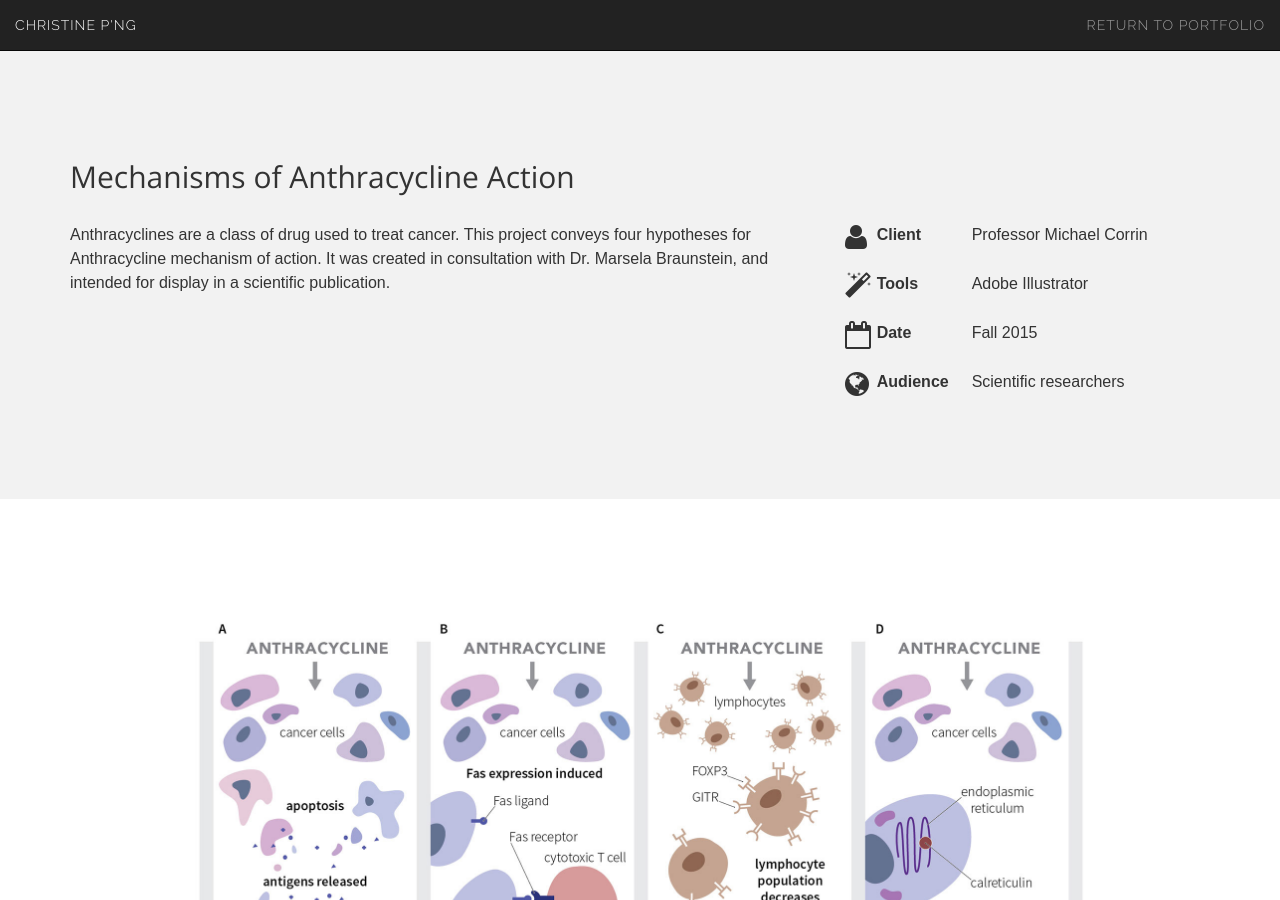
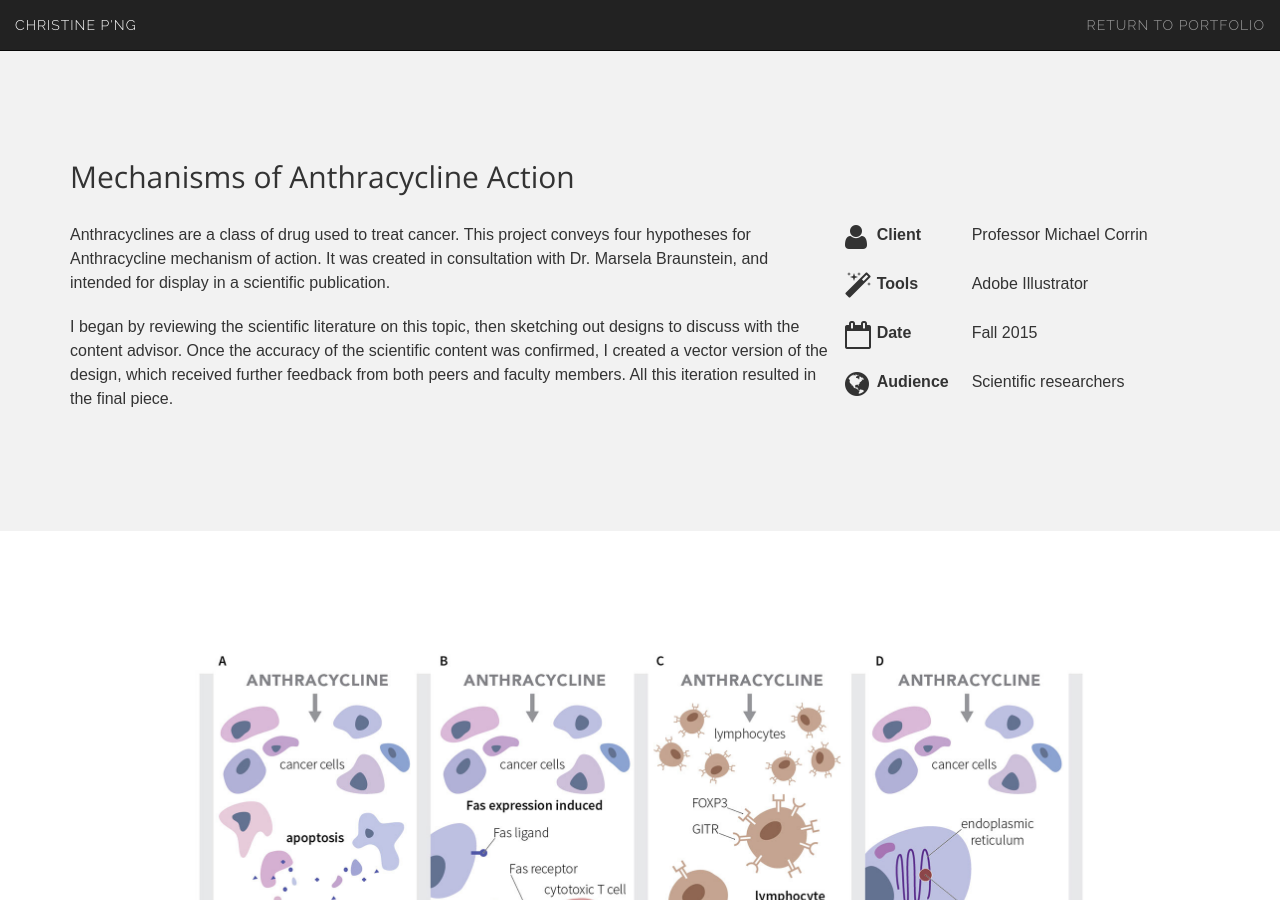
Before and after one commit to chspng/christinepng.ca, a Jekyll site: the page built from project-anthracycline2D/index.html, in a window 1280 px wide and 900 px high. Built offline with Jekyll 4.4.1, drawn with Linux system fonts in a browser that asks for light colours.

Commit message:
Extended textual desc

```diff
--- a/project-anthracycline2D/index.html
+++ b/project-anthracycline2D/index.html
@@ -1,7 +1,7 @@
 ---
 layout: page
 title: Mechanisms of Anthracycline Action
-description: Anthracyclines are a class of drug used to treat cancer. This project conveys four hypotheses for Anthracycline mechanism of action. It was created in consultation with Dr. Marsela Braunstein, and intended for display in a scientific publication.
+description: Anthracyclines are a class of drug used to treat cancer. This project conveys four hypotheses for Anthracycline mechanism of action. It was created in consultation with Dr. Marsela Braunstein, and intended for display in a scientific publication. <p>I began by reviewing the scientific literature on this topic, then sketching out designs to discuss with the content advisor. Once the accuracy of the scientific content was confirmed, I created a vector version of the design, which received further feedback from both peers and faculty members. All this iteration resulted in the final piece.
 client: Professor Michael Corrin
 tools: Adobe Illustrator
 date: Fall 2015
--- a/project-anthracycline3D/index.html
+++ b/project-anthracycline3D/index.html
@@ -1,7 +1,7 @@
 ---
 layout: page
 title: Mechanism of Anthracycline Action
-description: Anthracyclines are a class of drug used to treat cancer. This project conveys one hypothesis for Anthracycline’s mechanism of action. It was created in consultation with Dr. Marsela Braunstein, for the intended use as a presentation slide.
+description: Anthracyclines are a class of drug used to treat cancer. This project conveys one hypothesis for Anthracycline’s mechanism of action. It was created in consultation with Dr. Marsela Braunstein, for the intended use as a presentation slide. With this display medium in mind, the design focused on using visual elements for the storytelling, with minimal textual components.
 client: Professor Michael Corrin
 tools: Adobe Illustrator
 date: Winter 2016
```
